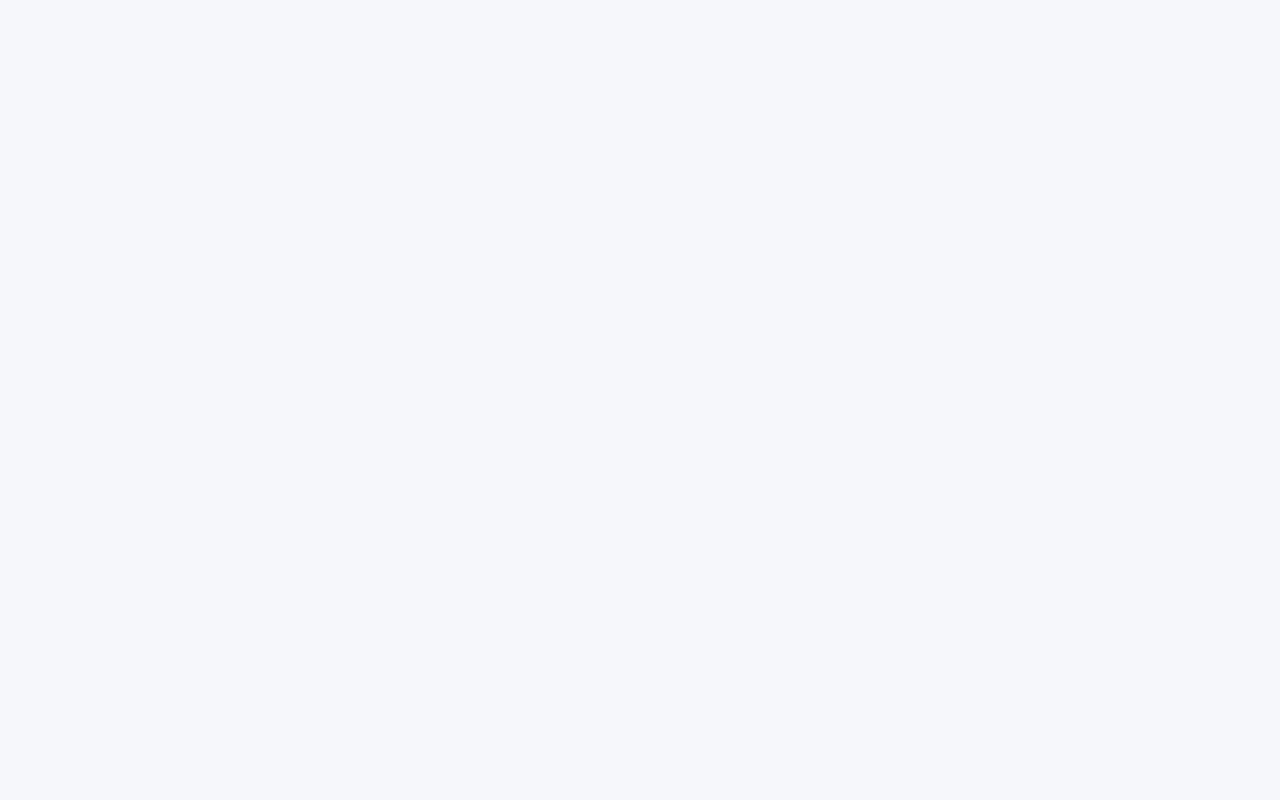
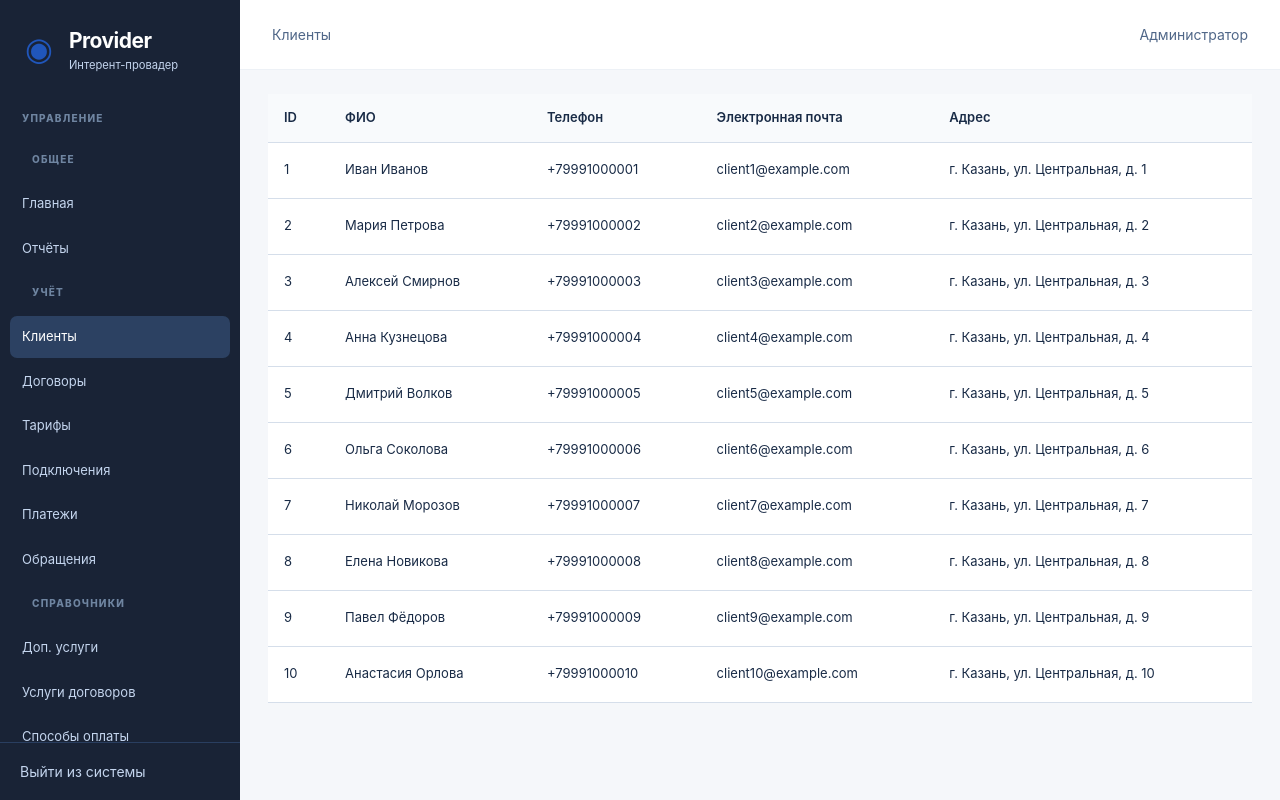
Before and after one commit to grekovpavel019/Internet-Provider, a React (Vite) app in the folder apps/client/: page /clients in a window 1280 px wide. Before the commit this address had no page. Built offline with nearby package versions, Linux system fonts and the light colour scheme.

Commit message:
feat: add generic DataTable component and ClientsPage

```diff
--- a/apps/client/src/app/App.tsx
+++ b/apps/client/src/app/App.tsx
@@ -12,6 +12,7 @@ import AuthPage from "@pages/AuthPage";
 import MainLayout from "./layouts/MainLayout";
 import DashboardPage from "@pages/DashboardPage";
 import ReportsPage from "@pages/ReportsPage";
+import ClientsPage from "@pages/ClientsPage";
 
 const App = (): React.JSX.Element => {
     return (
@@ -22,6 +23,7 @@ const App = (): React.JSX.Element => {
                 <Route element={ <MainLayout /> }>
                     <Route path="/main" element={ <DashboardPage /> } />
                     <Route path="/reports" element={ <ReportsPage /> } />
+                    <Route path="/clients" element={ <ClientsPage /> } />
                 </Route>
             </Routes>
         </BrowserRouter>
--- /dev/null
+++ b/apps/client/src/pages/ClientsPage/ClientsPage.tsx
@@ -0,0 +1,46 @@
+import React from "react";
+
+import DataTable from "@shared/components/DataTable";
+import type { Column } from "@shared/components/DataTable/model/config";
+
+const columns = [
+    { key: "id", title: "ID" },
+    { key: "full_name", title: "ФИО" },
+    { key: "phone", title: "Телефон" },
+    { key: "email", title: "Электронная почта" },
+    { key: "address", title: "Адрес" },
+] satisfies Column<Client>[];
+
+const clients = [
+    { id: 1, full_name: "Иван Иванов", phone: "+79991000001", email: "client1@example.com", address: "г. Казань, ул. Центральная, д. 1" },
+    { id: 2, full_name: "Мария Петрова", phone: "+79991000002", email: "client2@example.com", address: "г. Казань, ул. Центральная, д. 2" },
+    { id: 3, full_name: "Алексей Смирнов", phone: "+79991000003", email: "client3@example.com", address: "г. Казань, ул. Центральная, д. 3" },
+    { id: 4, full_name: "Анна Кузнецова", phone: "+79991000004", email: "client4@example.com", address: "г. Казань, ул. Центральная, д. 4" },
+    { id: 5, full_name: "Дмитрий Волков", phone: "+79991000005", email: "client5@example.com", address: "г. Казань, ул. Центральная, д. 5" },
+    { id: 6, full_name: "Ольга Соколова", phone: "+79991000006", email: "client6@example.com", address: "г. Казань, ул. Центральная, д. 6" },
+    { id: 7, full_name: "Николай Морозов", phone: "+79991000007", email: "client7@example.com", address: "г. Казань, ул. Центральная, д. 7" },
+    { id: 8, full_name: "Елена Новикова", phone: "+79991000008", email: "client8@example.com", address: "г. Казань, ул. Центральная, д. 8" },
+    { id: 9, full_name: "Павел Фёдоров", phone: "+79991000009", email: "client9@example.com", address: "г. Казань, ул. Центральная, д. 9" },
+    { id: 10, full_name: "Анастасия Орлова", phone: "+79991000010", email: "client10@example.com", address: "г. Казань, ул. Центральная, д. 10" },
+];
+
+type Client = (typeof clients)[number];
+
+const ClientsPage = (): React.JSX.Element => {
+
+    const getRowKey = (row: Client) => {
+        return row.id;
+    }
+
+    return (
+        <>
+            <DataTable
+                columns={columns}
+                data={clients}
+                getRowKey={getRowKey}
+            />
+        </>
+    );
+};
+
+export default ClientsPage;
--- /dev/null
+++ b/apps/client/src/pages/ClientsPage/index.ts
@@ -0,0 +1 @@
+export { default } from "./ClientsPage"
--- a/apps/client/src/shared/components/DataTable/DataTable.tsx
+++ /dev/null
@@ -1,43 +0,0 @@
-import React from "react";
-
-interface Column {
-    key: string;
-    title: string;
-}
-
-type DataTableProps = {
-    columns: Column[];
-    data: Record<string, unknown>[]
-}
-
-const DataTable = ({ columns, data }: DataTableProps): React.JSX.Element => {
-    return (
-        <table>
-            <thead>
-                <tr>
-                    {
-                        columns.map((value) => (
-                            <th key={value.key}>{value.title}</th>
-                        ))
-                    }
-                </tr>
-            </thead>
-
-            <tbody>
-                {
-                    data.map((value, index) => (
-                        <tr key={index}>
-                            {
-                                columns.map((column) => (
-                                    <td key={column.key}>{String(value[column.key]) ?? ""}</td>
-                                ))
-                            }
-                        </tr>
-                    ))
-                }
-            </tbody>
-        </table>
-    );
-};
-
-export default DataTable;
--- a/apps/client/src/shared/components/DataTable/index.ts
+++ b/apps/client/src/shared/components/DataTable/index.ts
@@ -0,0 +1 @@
+export { default } from "./ui/DataTable"
--- /dev/null
+++ b/apps/client/src/shared/components/DataTable/model/config.ts
@@ -0,0 +1,4 @@
+export interface Column<T> {
+    key: Extract<keyof T, string>;
+    title: string;
+}
--- /dev/null
+++ b/apps/client/src/shared/components/DataTable/ui/DataTable.tsx
@@ -0,0 +1,48 @@
+import React from "react";
+
+import type { Column } from "../model/config";
+
+type DataTableProps<T> = {
+    columns: Column<T>[];
+    data: T[],
+    actions?: (row: T) => React.ReactNode;
+    getRowKey: (row: T) => string | number;
+}
+
+const DataTable = <T,>({ columns, data, actions, getRowKey }: DataTableProps<T>): React.JSX.Element => {
+    return (
+        <table className="w-full border-collapse text-left text-[13px] text-(--color-foreground)">
+            <thead className="bg-slate-50">
+                <tr>
+                    {
+                        columns.map((value) => (
+                            <th key={value.key} className="px-4 py-3.5 font-semibold whitespace-nowrap border-b border-(--color-border)">
+                                {value.title}
+                            </th>
+                        ))
+                    }
+                    {actions && <th>Действия</th>}
+                </tr>
+            </thead>
+
+            <tbody className="bg-(--color-surface)">
+                {
+                    data.map((value) => (
+                        <tr key={getRowKey(value)} className="h-14 border-b border-(--color-border) transition-colors hover:bg-slate-50">
+                            {
+                                columns.map((column) => (
+                                    <td key={column.key} className="px-4 py-3 align-middle">
+                                        {String(value[column.key])}
+                                    </td>
+                                ))
+                            }
+                            {actions && <td>{actions(value)}</td>}
+                        </tr>
+                    ))
+                }
+            </tbody>
+        </table>
+    );
+};
+
+export default DataTable;
```
